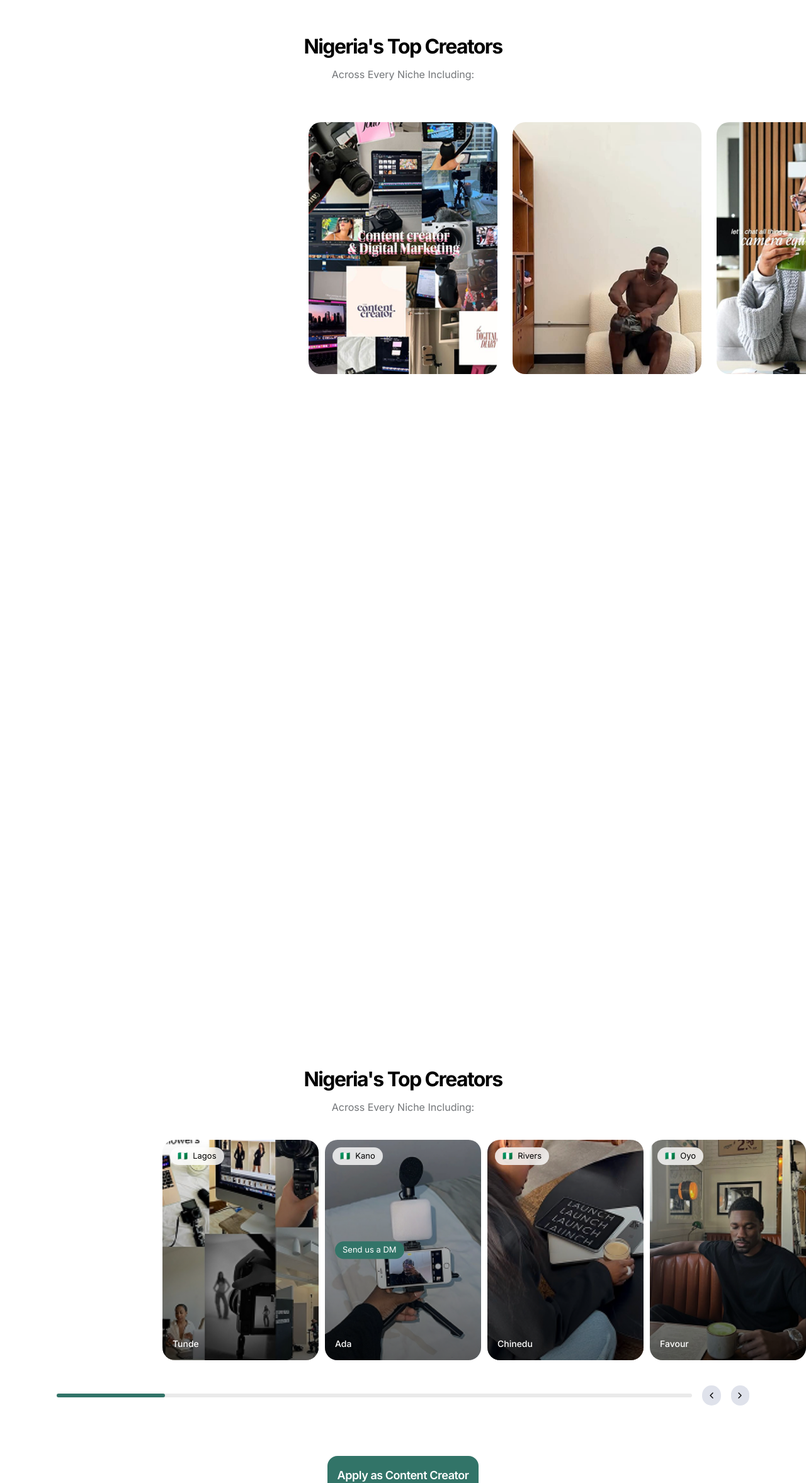
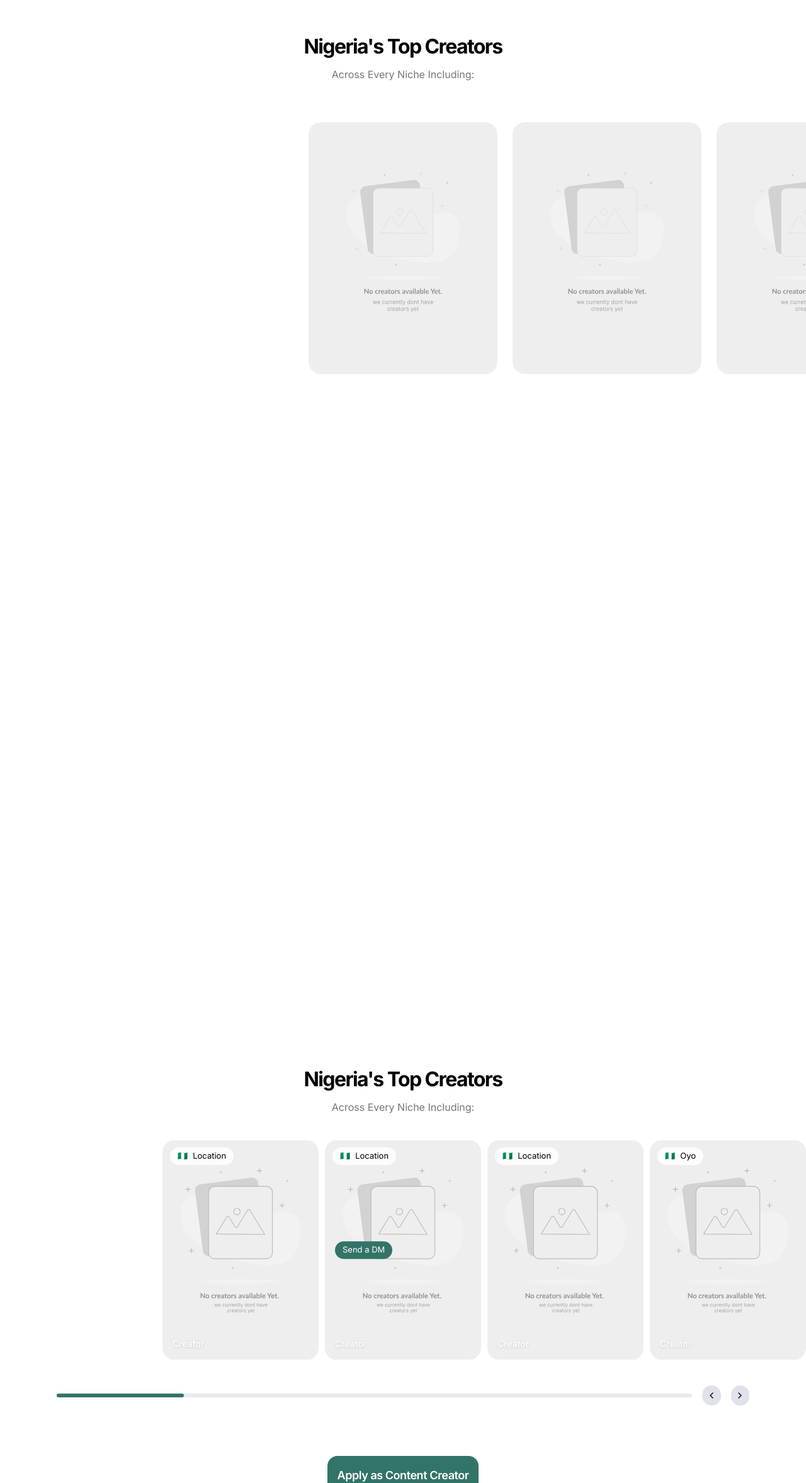
Before and after one commit to CanonSamson/Nigeria.Creators, a Next.js app: page / in a window 1280 px wide. Shown: the part 1615-3970 px from the top of the page at 63% size. Built offline with nearby package versions, Linux system fonts and the light colour scheme.

Commit message:
updated images to placeholders

```diff
--- a/components/landing-page/sections/CreatorsListSection.tsx
+++ b/components/landing-page/sections/CreatorsListSection.tsx
@@ -42,8 +42,8 @@ const CreatorsListSection = () => {
                 <SwiperSlide key={card.alt}>
                   <div className=''>
                     <article role='group' aria-label={card.alt} className=' '>
-                      <div className=' relative rounded-[20px] overflow-hidden bg-[#F3F3F3]'>
-                        <div className=' absolute inset-0 bg-gradient-to-b to-black opacity-60' />
+                      <div className=' relative rounded-[20px] overflow-hidden '>
+                        {/* <div className=' absolute inset-0 bg-black opacity-20' /> */}
                         <Image
                           src={card.src}
                           alt={card.alt}
@@ -68,27 +68,6 @@ const CreatorsListSection = () => {
                   </div>
                 </SwiperSlide>
               ))}
-              <SwiperSlide>
-                <div className=' px-3 md:px-4'>
-                  <article
-                    role='group'
-                    aria-label='Join Our Community'
-                    className=' w-[150px] sm:w-[200px] md:w-[300px]'
-                  >
-                    <Link
-                      href='/community'
-                      aria-label='Join Our Community'
-                      className=' block rounded-[20px] h-[300px] md:h-[350px] bg-[#DFE2EB] text-black hover:bg-primary hover:text-white transition-colors duration-300'
-                    >
-                      <div className=' w-full h-full flex items-center justify-center px-6'>
-                        <span className=' text-[14px] md:text-[16px] font-semibold'>
-                          Join Our Community
-                        </span>
-                      </div>
-                    </Link>
-                  </article>
-                </div>
-              </SwiperSlide>
             </Swiper>
 
             <div className=' mx-auto max-w-[1100px]  pb-20'>
@@ -126,46 +105,46 @@ const CreatorsListSection = () => {
 
 const cards = [
   {
-    src: '/hero/1.png',
+    src: '/placeholder/profile.svg',
     alt: 'Fitness and lifestyle creator',
-    name: 'Tunde',
-    city: 'Lagos',
+    name: 'Creator',
+    city: 'Location',
     flag: '🇳🇬'
   },
   {
-    src: '/hero/2.png',
+    src: '/placeholder/profile.svg',
     alt: 'Digital marketing creator',
-    name: 'Ada',
-    city: 'Kano',
+    name: 'Creator',
+    city: 'Location',
     flag: '🇳🇬',
-    message: 'Send us a DM'
+    message: 'Send a DM'
   },
   {
-    src: '/hero/3.png',
+    src: '/placeholder/profile.svg',
     alt: 'Lifestyle and home creator',
-    name: 'Chinedu',
-    city: 'Rivers',
+    name: 'Creator',
+    city: 'Location',
     flag: '🇳🇬'
   },
   {
-    src: '/hero/4.png',
+    src: '/placeholder/profile.svg',
     alt: 'Editing vlogs tutorial creator',
-    name: 'Favour',
+    name: 'Creator',
     city: 'Oyo',
     flag: '🇳🇬'
   },
   {
-    src: '/hero/5.png',
+    src: '/placeholder/profile.svg',
     alt: 'Tech and productivity creator',
-    name: 'Zainab',
-    city: 'Edo',
+    name: 'Creator',
+    city: 'Location',
     flag: '🇳🇬'
   },
   {
-    src: '/hero/6.png',
+    src: '/placeholder/profile.svg',
     alt: 'Food and wellness creator',
-    name: 'Ifeoma',
-    city: 'Enugu',
+    name: 'Creator',
+    city: 'Location',
     flag: '🇳🇬'
   }
 ]
--- a/components/landing-page/sections/TopCreatorsSection.tsx
+++ b/components/landing-page/sections/TopCreatorsSection.tsx
@@ -113,7 +113,7 @@ const TopCreatorsSection = () => {
                       →
                     </span>
                     <span className=' ml-3  text-[14px] md:text-[16px] font-semibold'>
-                      Join Our Community
+                      Join Our WaitList
                     </span>
                   </div>
                 </Link>
@@ -128,17 +128,17 @@ const TopCreatorsSection = () => {
 
 const cards = [
   {
-    src: '/top-creators/5d43e81d-f8d3-496c-bdca-744b3368c027 1.png',
+    src: '/placeholder/cases.svg',
     alt: 'Fitness and lifestyle creator'
   },
   {
-    src: '/top-creators/9f63856b-34f9-4397-854d-afdae284c649 1.png',
+    src: '/placeholder/cases.svg',
     alt: 'Digital marketing creator'
   },
-  { src: '/top-creators/top-creator-1.png', alt: 'Lifestyle and home creator' },
-  { src: '/hero/4.png', alt: 'Editing vlogs tutorial creator' },
-  { src: '/hero/5.png', alt: 'Tech and productivity creator' },
-  { src: '/hero/6.png', alt: 'Food and wellness creator' }
+  { src: '/placeholder/cases.svg', alt: 'Lifestyle and home creator' },
+  { src: '/placeholder/cases.svg', alt: 'Editing vlogs tutorial creator' },
+  { src: '/placeholder/cases.svg', alt: 'Tech and productivity creator' },
+  { src: '/placeholder/cases.svg', alt: 'Food and wellness creator' }
 ]
 
 export default TopCreatorsSection
```
Also changed, not shown: public/placeholder/cases.svg (added), public/placeholder/profile.svg (added).
